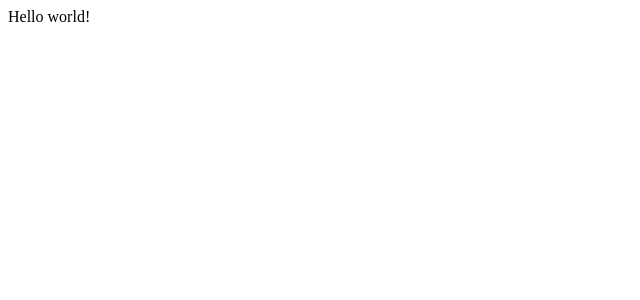
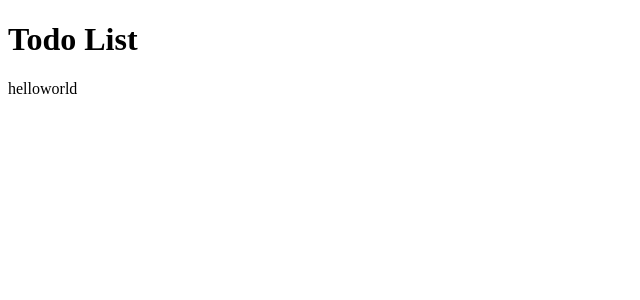
Before and after one commit to lightpine/react-study, a React (Create React App) app: page / in a window 1280 px wide. Shown: the top 300 px of the page, without its empty margins (0-640 px from the left). Built offline with nearby package versions, Linux system fonts and the light colour scheme.

Commit message:
Init더미 데이터 출력

```diff
--- a/package.json
+++ b/package.json
@@ -7,10 +7,10 @@
     "@types/node": "12.11.2",
     "@types/react": "16.9.9",
     "@types/react-dom": "16.9.2",
-    "react": "^16.10.2",
+    "react": "^16.11.0",
     "react-dom": "^16.10.2",
     "react-scripts": "3.2.0",
-    "typescript": "3.6.4"
+    "typescript": "^3.6.4"
   },
   "scripts": {
     "start": "react-scripts start",
--- a/src/components/main/Main.tsx
+++ b/src/components/main/Main.tsx
@@ -1,9 +1,19 @@
-import React from 'react'
+import React, { useState } from 'react'
+
+const init = [{
+  contents: "hello"
+},
+{
+  contents: "world"
+}]
 
 const Main: React.FC = () => {
+
+  const [todo, setTodo] = useState(init)
   return (
     <div>
-      Hello world!
+      <h1>Todo List</h1>
+      {todo.map((todo) => todo.contents)}
     </div>
   );
 }
```
Also changed, not shown: 2 other files (tests, documents, lock files or other folders).
